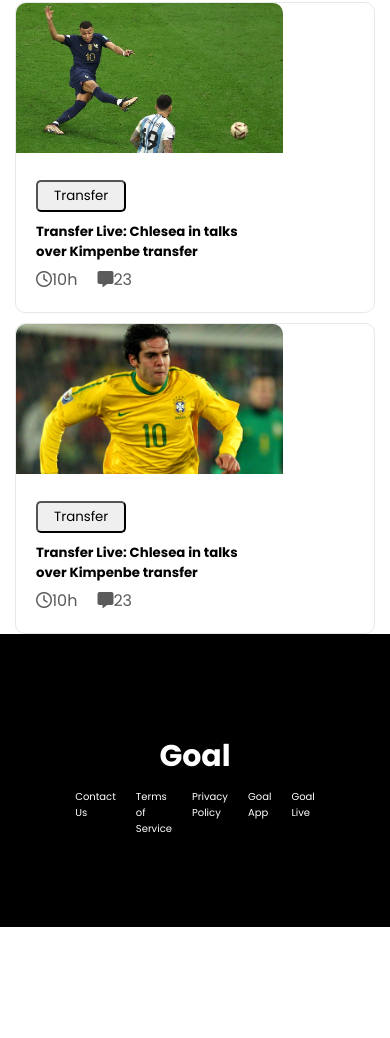
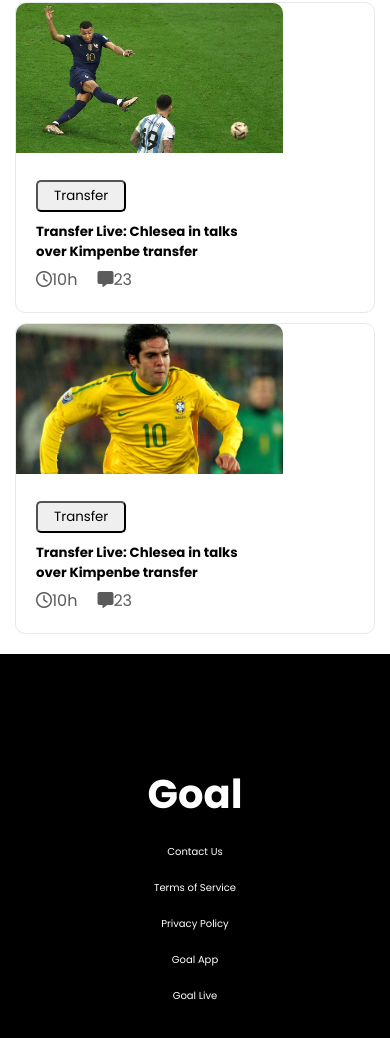
Before and after one commit to rakibman/-fifa-world-cup, a plain HTML site: page index.html in a window 390 px wide. Shown: the part 2197-3235 px from the top of the page. Before the commit the page ends 3124 px from the top, so only its background shows below. Drawn offline with Linux system fonts and the light colour scheme.

Commit message:
footer title edited

```diff
--- a/world cup.css
+++ b/world cup.css
@@ -172,4 +172,19 @@ li {
     max-width: 100%;
     border-radius: 10px 10px 0 0;
   }
+  /* footer section */
+
+  /* .footer-title{
+
+  } */
+  .footer-title {
+    font-size: 40px;
+    margin: 20px auto;
+  }
+  .footer-section,
+  .footer-link {
+    margin-top: 20px;
+    flex-direction: column;
+    text-align: center;
+  }
 }
```
